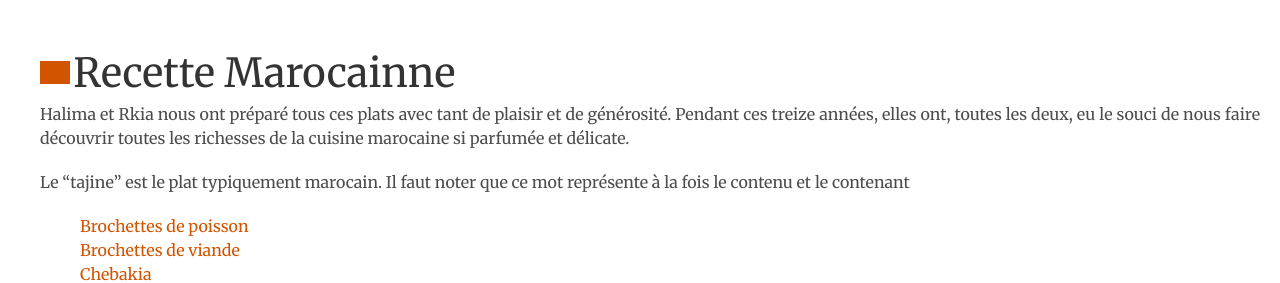
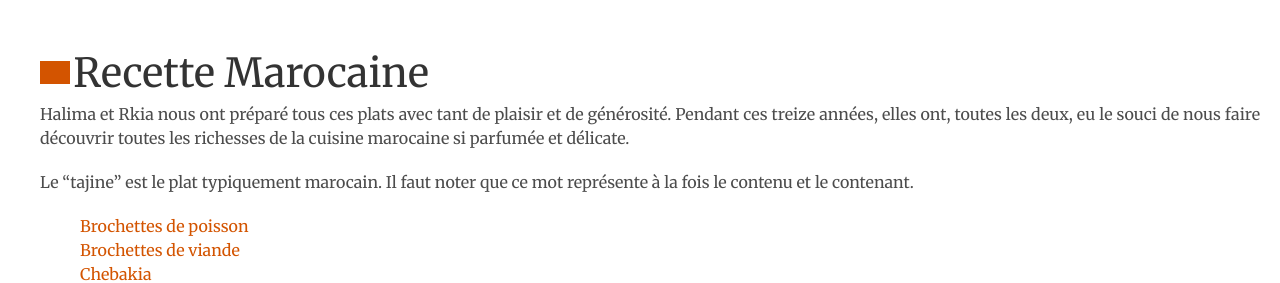
Before and after one commit to brignogan/brignogan.github.io, a Jekyll site: the page built from pages/maroc.md, in a window 1280 px wide and 900 px high, scrolled down 692 px, cut to the strip 212-495 px from the top of the window. Built offline with Jekyll 4.4.1, drawn with Linux system fonts in a browser that asks for light colours; grey boxes are pictures that could not be loaded.

Commit message:
correction page "recettes marocaines"
idem

```diff
--- a/pages/maroc.md
+++ b/pages/maroc.md
@@ -1,11 +1,11 @@
 ---
 layout: page
-title: "Recette Marocainne"
+title: "Recette Marocaine"
 titlePost: maroc
-meta_title: "Recette Marocainne"
+meta_title: "Recette Marocaine"
 teaser: ""
 permalink: "/maroc/"
 ---
 Halima et Rkia nous ont préparé tous ces plats avec tant de plaisir et de générosité. Pendant ces treize années, elles ont, toutes les deux, eu le souci de nous faire découvrir toutes les richesses de la cuisine marocaine si parfumée et délicate.
 
-Le “tajine” est le plat typiquement marocain. Il faut noter que ce mot représente à la fois le contenu et le contenant
+Le “tajine” est le plat typiquement marocain. Il faut noter que ce mot représente à la fois le contenu et le contenant.
```
